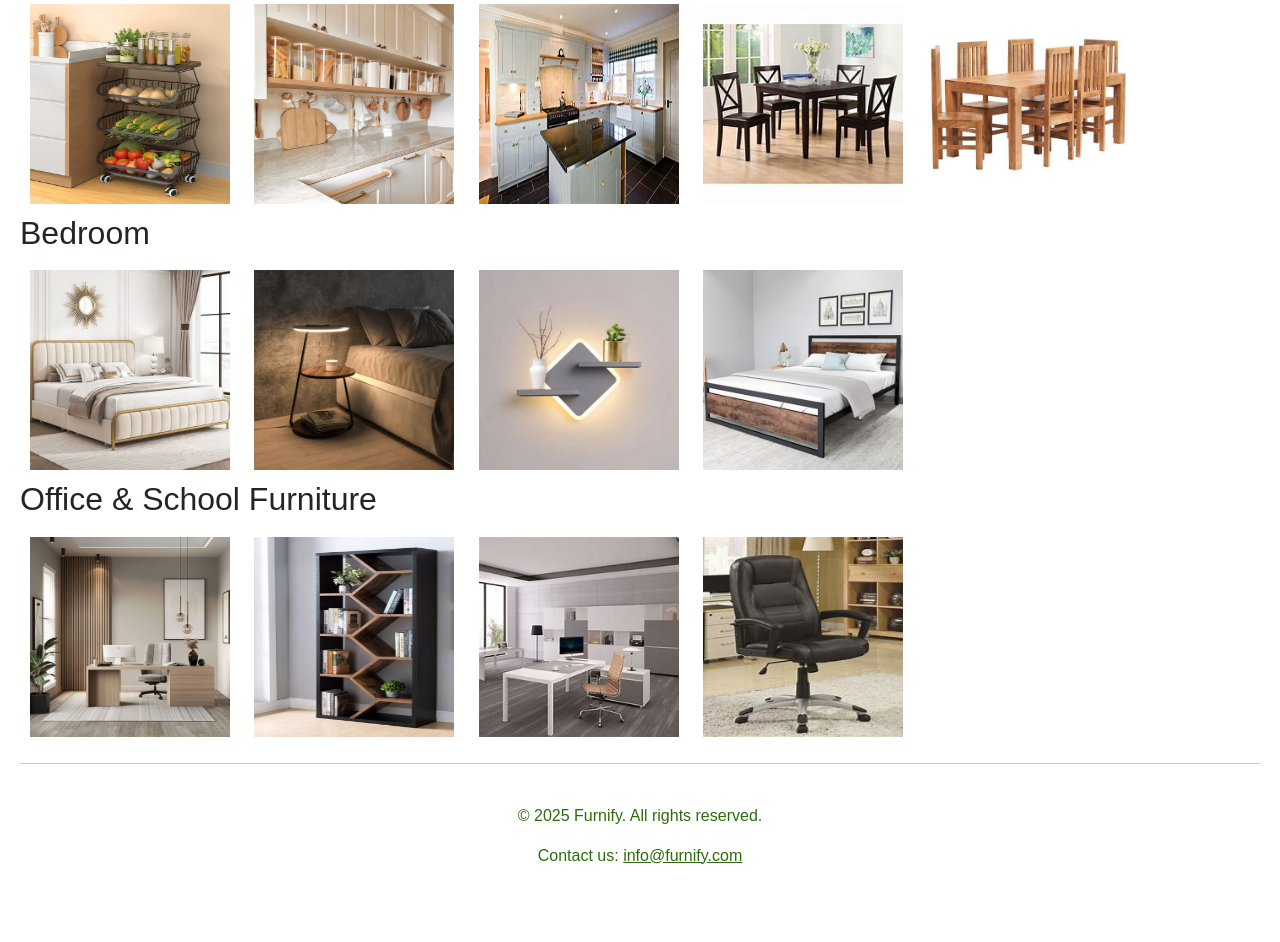
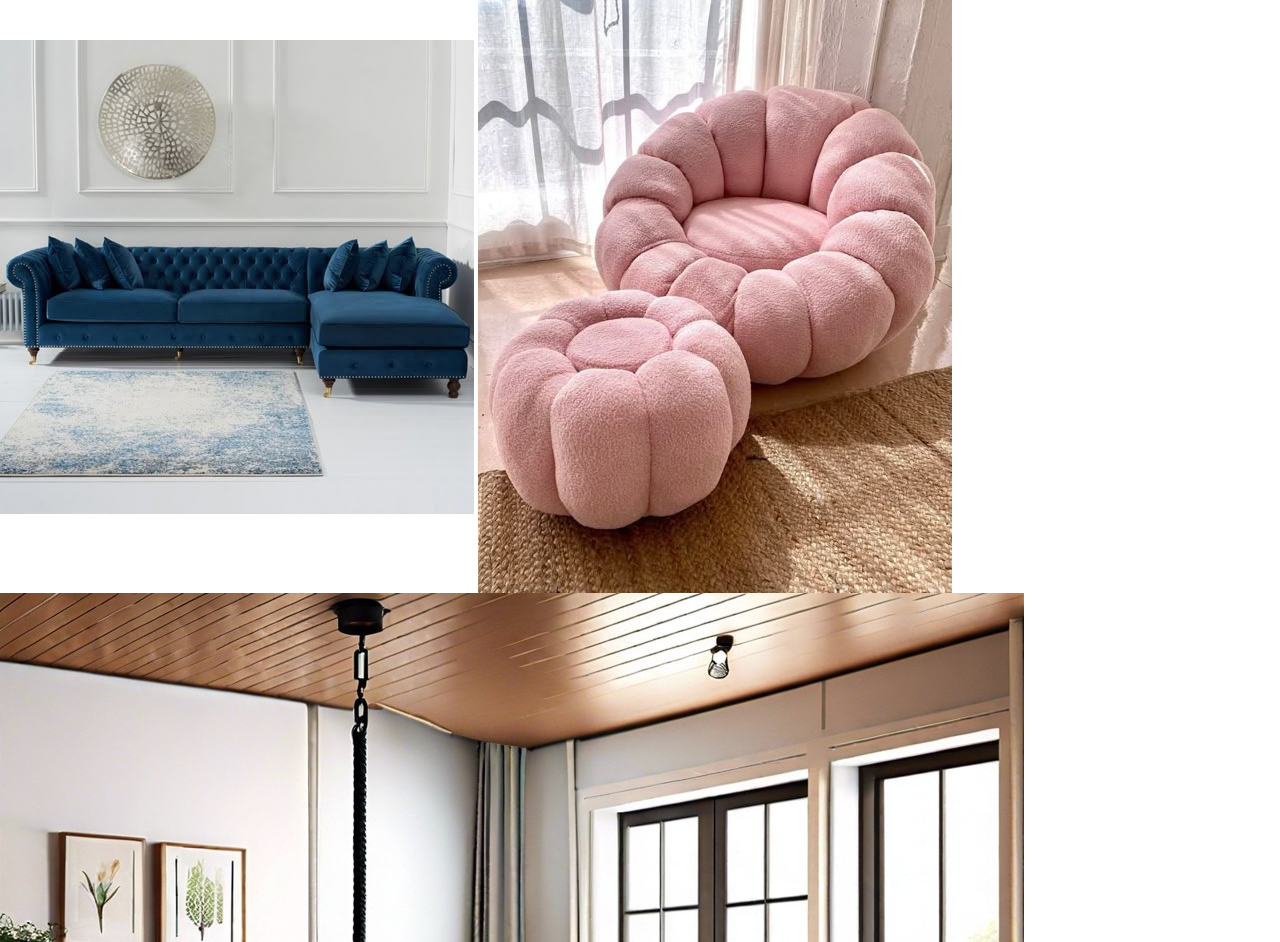
Before and after one commit to susan2006/E-Commerce-Furniture-, a plain HTML site: page index.html in a window 1280 px wide. Shown: the part 729-1671 px from the top of the page. Before the commit the page ends 1643 px from the top, so only its background shows below. Drawn offline with nearby package versions, Linux system fonts and the light colour scheme.

Commit message:
Update index.html

```diff
--- a/index.html
+++ b/index.html
@@ -8,17 +8,15 @@
       rel="stylesheet"
       href="https://cdn.jsdelivr.net/npm/bootstrap@5.3.3/dist/css/bootstrap.min.css"
     />
+    <link
+      rel="stylesheet"
+      href="style.css"
+    />
     <script src="https://cdn.jsdelivr.net/npm/bootstrap@5.3.3/dist/js/bootstrap.bundle.min.js"></script>
     <link rel="icon" type="image/x-icon" href="Fur-icon.png" />
   </head>
 
-  <body
-    style="
-      font-family: Arial, sans-serif;
-      margin: 0;
-      padding: 20px;
-    "
-  >
+  <body>
     <header>
       <h1 style="text-align: center; color: #000000">
         <u>Welcome to Furnify!</u>
@@ -87,37 +85,37 @@
       <img
         src="Images/sofa1.jpg"
         alt="Stylish Sofa"
-        style="width: 200px; height: 200px; margin: 10px"
+
       />
       <img
         src="Images/sofa2.jpg"
         alt="Comfortable Sofa"
-        style="width: 200px; height: 200px; margin: 10px"
+
       />
       <img
         src="Images/sofa3.jpg"
         alt="Modern Sofa"
-        style="width: 200px; height: 200px; margin: 10px"
+
       />
       <img
         src="Images/sofa4.jpg"
         alt="Luxury Sofa"
-        style="width: 200px; height: 200px; margin: 10px"
+
       />
       <img
         src="Images/living1.jpg"
         alt="Cozy Living Room"
-        style="width: 200px; height: 200px; margin: 10px"
+
       />
       <img
         src="Images/living2.jpg"
         alt="Spacious Living Room"
-        style="width: 200px; height: 200px; margin: 10px"
+
       />
       <img
         src="Images/living3.jpg"
         alt="Modern Living Room"
-        style="width: 200px; height: 200px; margin: 10px"
+
       />
     </section>
 
@@ -126,27 +124,25 @@
       <img
         src="Images/kit1.jpg"
         alt="Modern Kitchen"
-        style="width: 200px; height: 200px; margin: 10px"
       />
       <img
         src="Images/kit2.jpg"
         alt="Minimalist Kitchen"
-        style="width: 200px; height: 200px; margin: 10px"
       />
       <img
         src="Images/kit3.jpg"
         alt="Rustic Kitchen"
-        style="width: 200px; height: 200px; margin: 10px"
+
       />
       <img
         src="Images/kit4.jpg"
         alt="Luxury Kitchen"
-        style="width: 200px; height: 200px; margin: 10px"
+
       />
       <img
         src="Images/living4.jpg"
         alt="Elegant Living Room"
-        style="width: 200px; height: 200px; margin: 10px"
+
       />
     </section>
 
@@ -155,22 +151,19 @@
       <img
         src="Images/bed1.jpg"
         alt="Cozy Bedroom"
-        style="width: 200px; height: 200px; margin: 10px"
+
       />
       <img
         src="Images/bed2.jpg"
         alt="Modern Bedroom"
-        style="width: 200px; height: 200px; margin: 10px"
       />
       <img
         src="Images/bed3.jpg"
         alt="Minimalist Bedroom"
-        style="width: 200px; height: 200px; margin: 10px"
       />
       <img
         src="Images/bed4.jpg"
         alt="Luxury Bedroom"
-        style="width: 200px; height: 200px; margin: 10px"
       />
     </section>
 
@@ -179,22 +172,18 @@
       <img
         src="Images/off1.jpg"
         alt="Modern Office Desk"
-        style="width: 200px; height: 200px; margin: 10px"
       />
       <img
         src="Images/off2.jpg"
         alt="Ergonomic Chair"
-        style="width: 200px; height: 200px; margin: 10px"
       />
       <img
         src="Images/off3.jpg"
         alt="Office Shelf"
-        style="width: 200px; height: 200px; margin: 10px"
       />
       <img
         src="Images/off4.jpg"
         alt="Workspace Setup"
-        style="width: 200px; height: 200px; margin: 10px"
       />
     </section>
 
```
